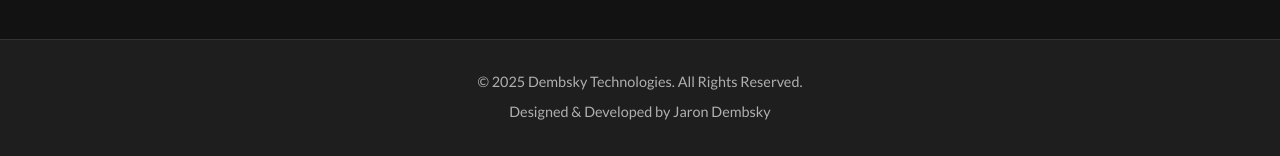
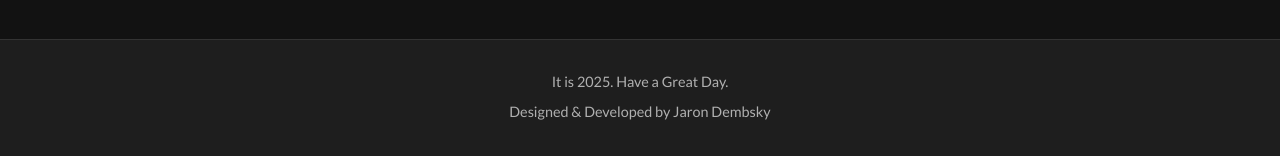
Before and after one commit to dembskytech/site, a plain HTML site: page index.html in a window 1280 px wide. Shown: the part 3915-4071 px from the top of the page. Drawn offline with Linux system fonts and the light colour scheme.

Commit message:
Update index.html

```diff
--- a/index.html
+++ b/index.html
@@ -153,7 +153,7 @@
 
     <footer class="stagger-children" data-animation-base-delay="100">
         <div class="container">
-            <p data-animation="fade-in-up">© <span id="currentYear"></span> Dembsky Technologies. All Rights Reserved.</p>
+            <p data-animation="fade-in-up">It is <span id="currentYear"></span>. Have a Great Day.</p>
             <p data-animation="fade-in-up" data-animation-delay="100">Designed & Developed by Jaron Dembsky</p>
         </div>
     </footer>
```
